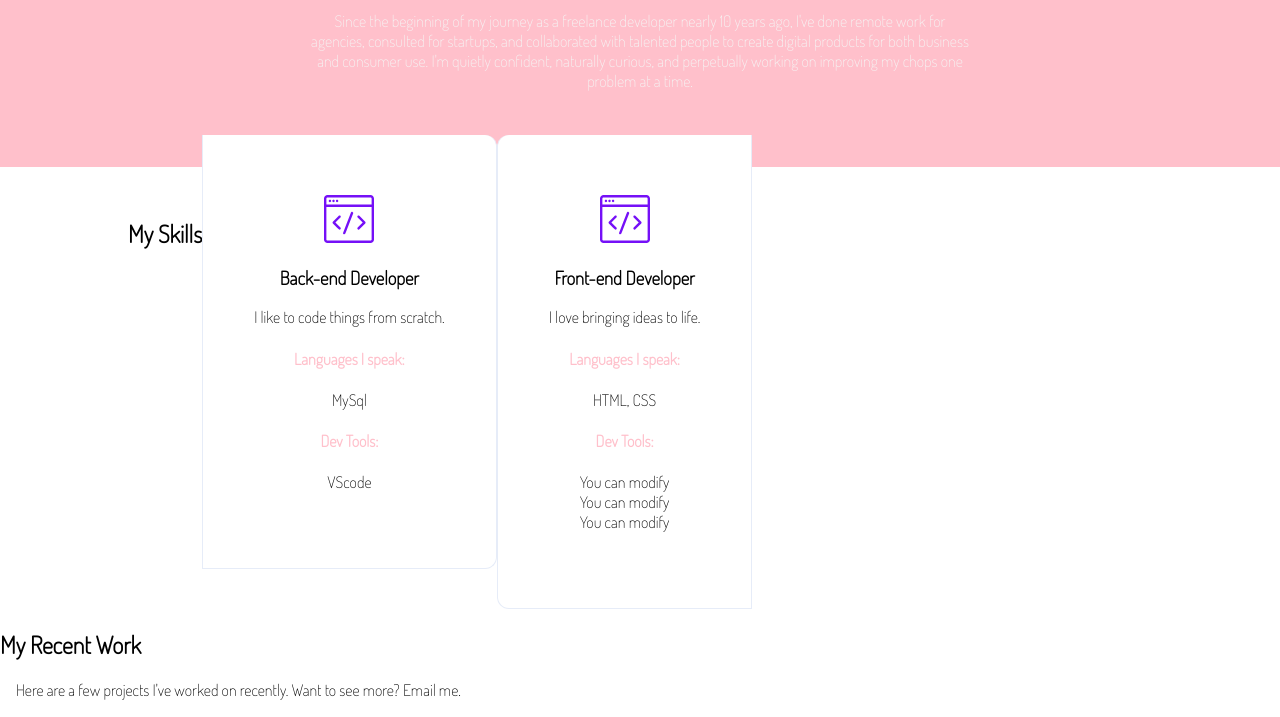
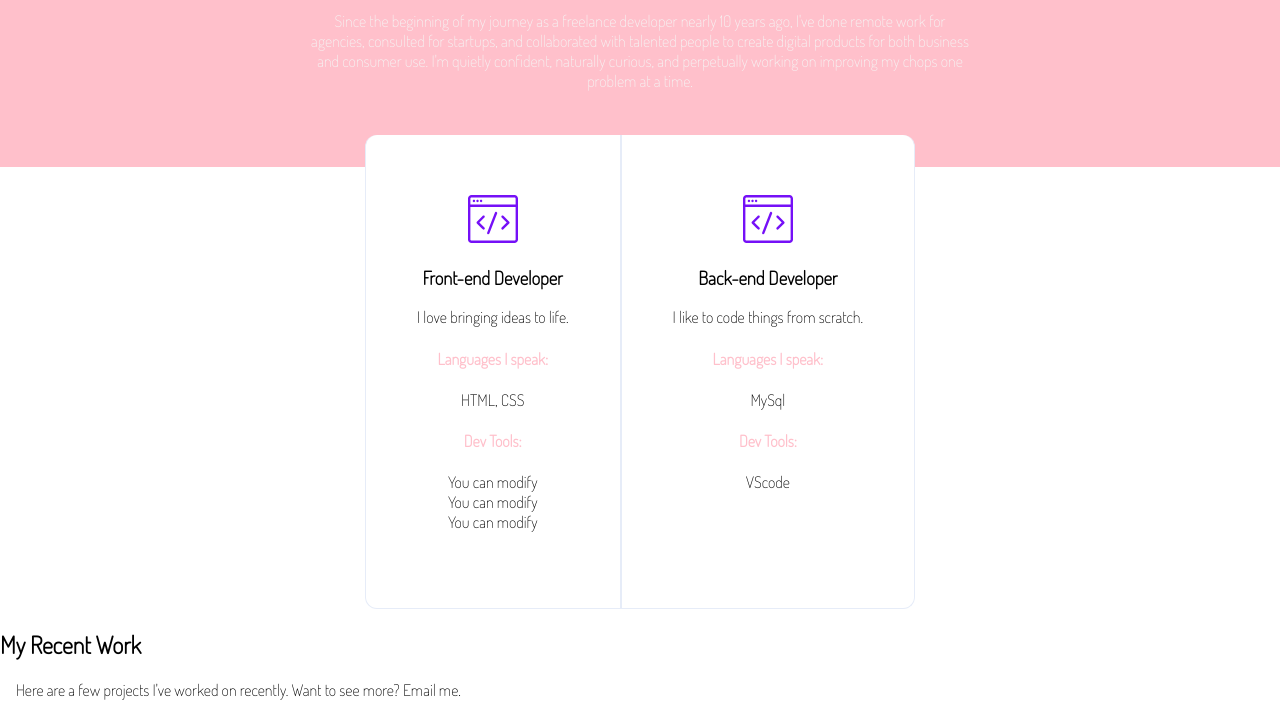
Before and after one commit to WildCodeSchool-2024-02/JS-RemoteFR-Code-Of-War-checkpoint-1, a website: page site/portfolio.html in a window 1280 px wide. Shown: the part 920-1637 px from the top of the page. Drawn offline with Linux system fonts and the light colour scheme.

Commit message:
etapes 6css

```diff
--- a/site/css/portfolio.css
+++ b/site/css/portfolio.css
@@ -109,7 +109,12 @@ p {
   color: var(--purple);
 }
 
+.skills {
 
+  display: flex;
+  justify-content: center;
+
+}
 
 
 @media screen and (min-width: 700px) {
@@ -134,10 +139,7 @@ p {
   .skills {
 
     display: flex;
-    flex-direction: row;
-    align-items: baseline;
-
-
+    flex-direction: row-reverse;
 
 
 
--- a/site/portfolio.html
+++ b/site/portfolio.html
@@ -47,7 +47,7 @@
     <!-- Bloc of list of skill front end and back end -->
 
     <article class="skills">
-      <h2 class="skills--title">My Skills</h2>
+
       <section class="column">
         <img src="image/frontend.svg" alt="" />
         <h3>Back-end Developer</h3>
```
